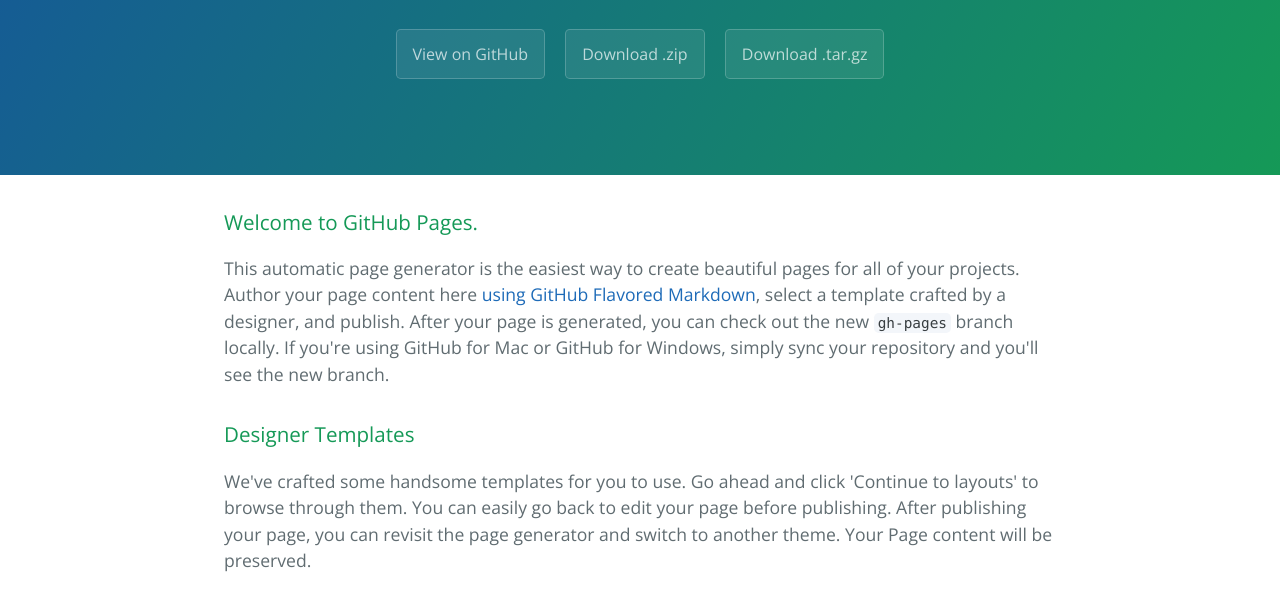
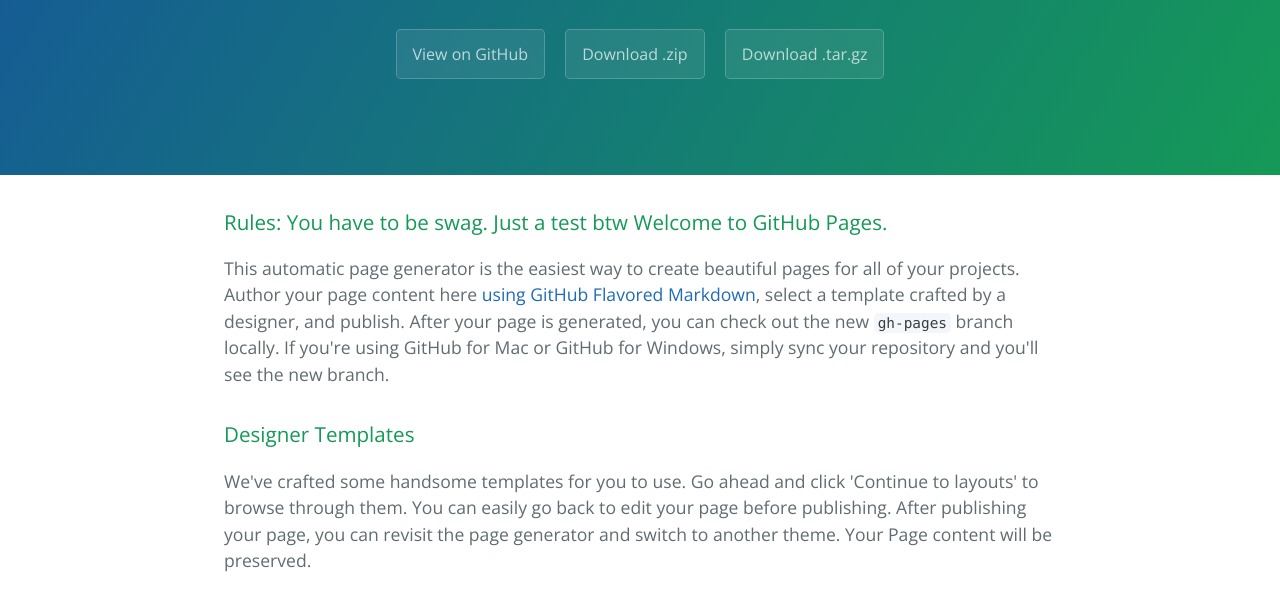
Before and after one commit to megagamer250/megagamer250.github.oi, a plain HTML site: page index.html in a window 1280 px wide. Shown: the part 208-800 px from the top of the page. Drawn offline with nearby package versions, Linux system fonts and the light colour scheme.

Commit message:
Trying to add a rules
...

```diff
--- a/index.html
+++ b/index.html
@@ -19,7 +19,7 @@
     </section>
 
     <section class="main-content">
-      <h3>
+      <h3>Rules: You have to be swag. Just a test btw
 <a id="welcome-to-github-pages" class="anchor" href="#welcome-to-github-pages" aria-hidden="true"><span class="octicon octicon-link"></span></a>Welcome to GitHub Pages.</h3>
 
 <p>This automatic page generator is the easiest way to create beautiful pages for all of your projects. Author your page content here <a href="https://guides.github.com/features/mastering-markdown/">using GitHub Flavored Markdown</a>, select a template crafted by a designer, and publish. After your page is generated, you can check out the new <code>gh-pages</code> branch locally. If you're using GitHub for Mac or GitHub for Windows, simply sync your repository and you'll see the new branch.</p>
```
